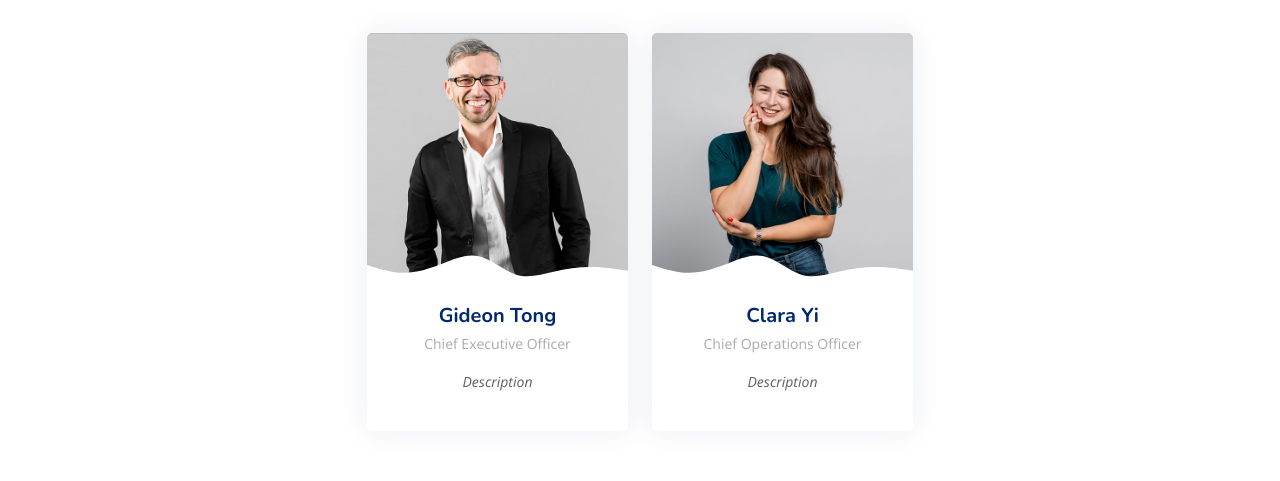
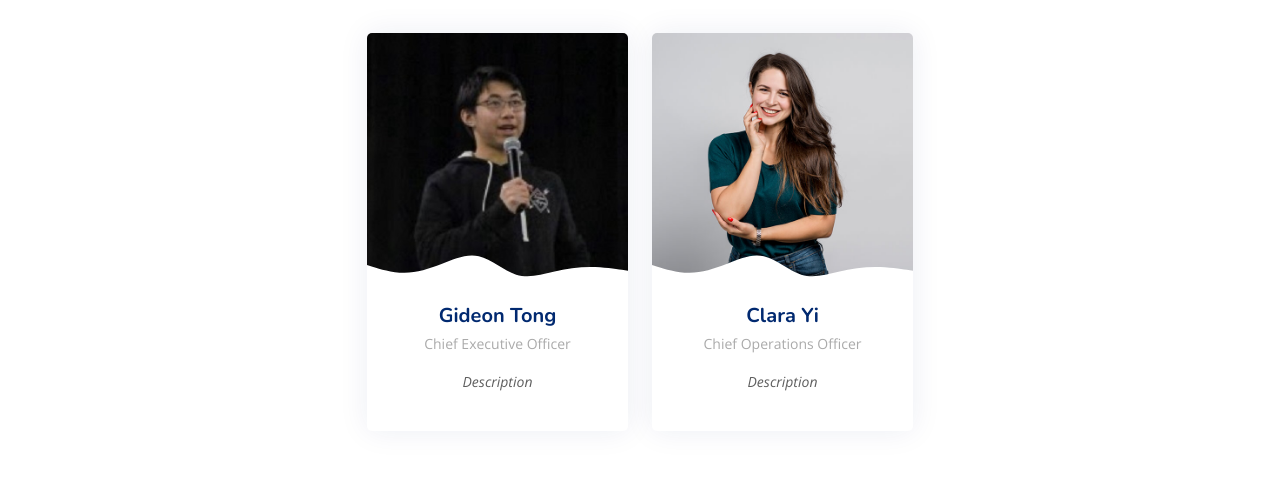
Before and after one commit to fourtunas/website, a plain HTML site: page team/index.html in a window 1280 px wide. Shown: the part 319-800 px from the top of the page. Drawn offline with nearby package versions, Linux system fonts and the light colour scheme.

Commit message:
Temporary photo for Gideon

```diff
--- a/team/index.html
+++ b/team/index.html
@@ -83,7 +83,7 @@
           <div class="col-lg-3 col-md-6 d-flex align-items-stretch" data-aos="fade-up" data-aos-delay="100">
             <div class="member">
               <div class="member-img">
-                <img src="/assets/img/team/team-1.jpg" class="img-fluid" alt="">
+                <img src="/assets/img/team/gideon.jpg" class="img-fluid" alt="">
                 <div class="social">
                   <a href="https://www.linkedin.com/in/gideontong/" target="_blank"><i class="bi bi-linkedin"></i></a>
                   <a href="https://twitter.com/gideontong" target="_blank"><i class="bi bi-twitter"></i></a>
```
Also changed, not shown: assets/img/team/gideon.jpg (added).
